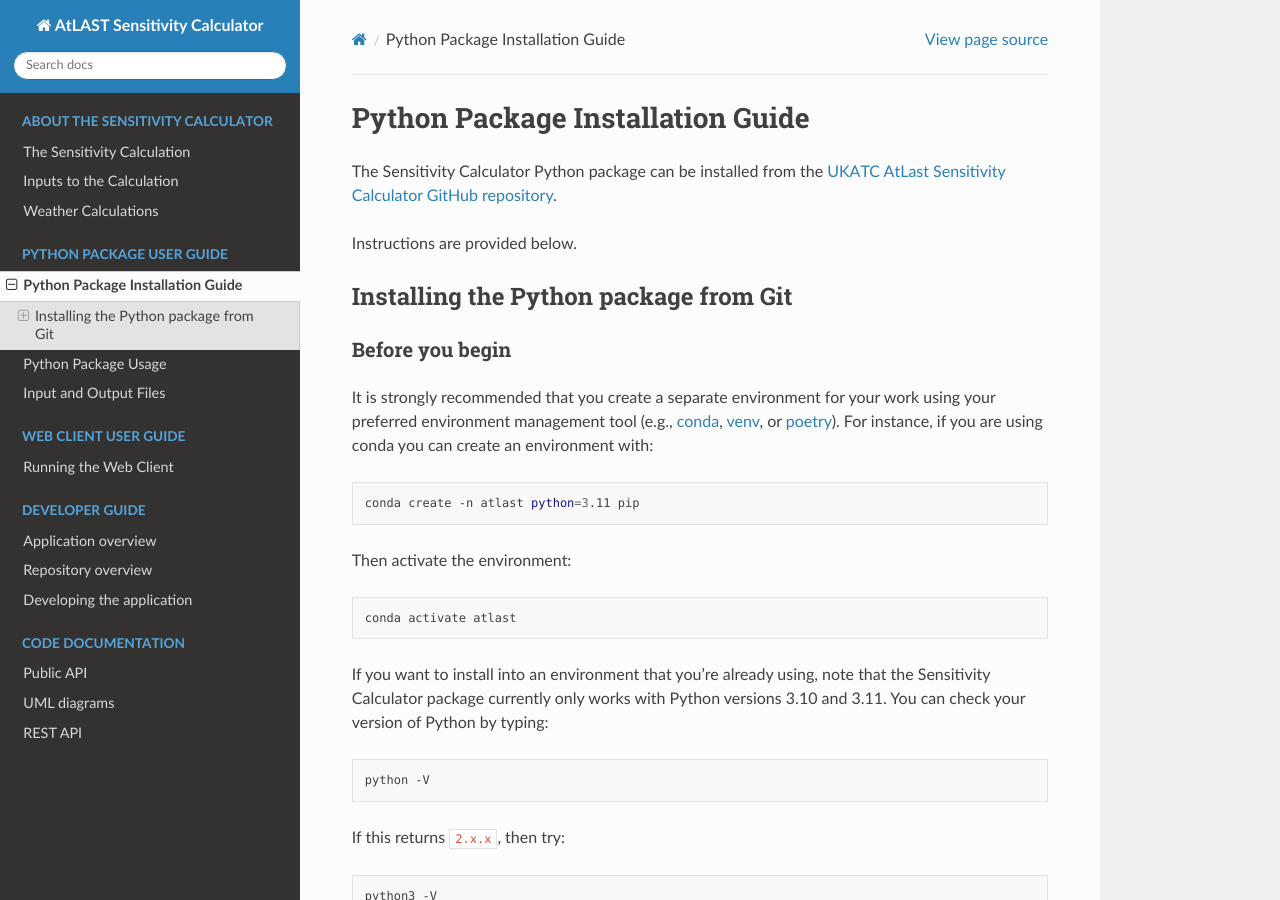
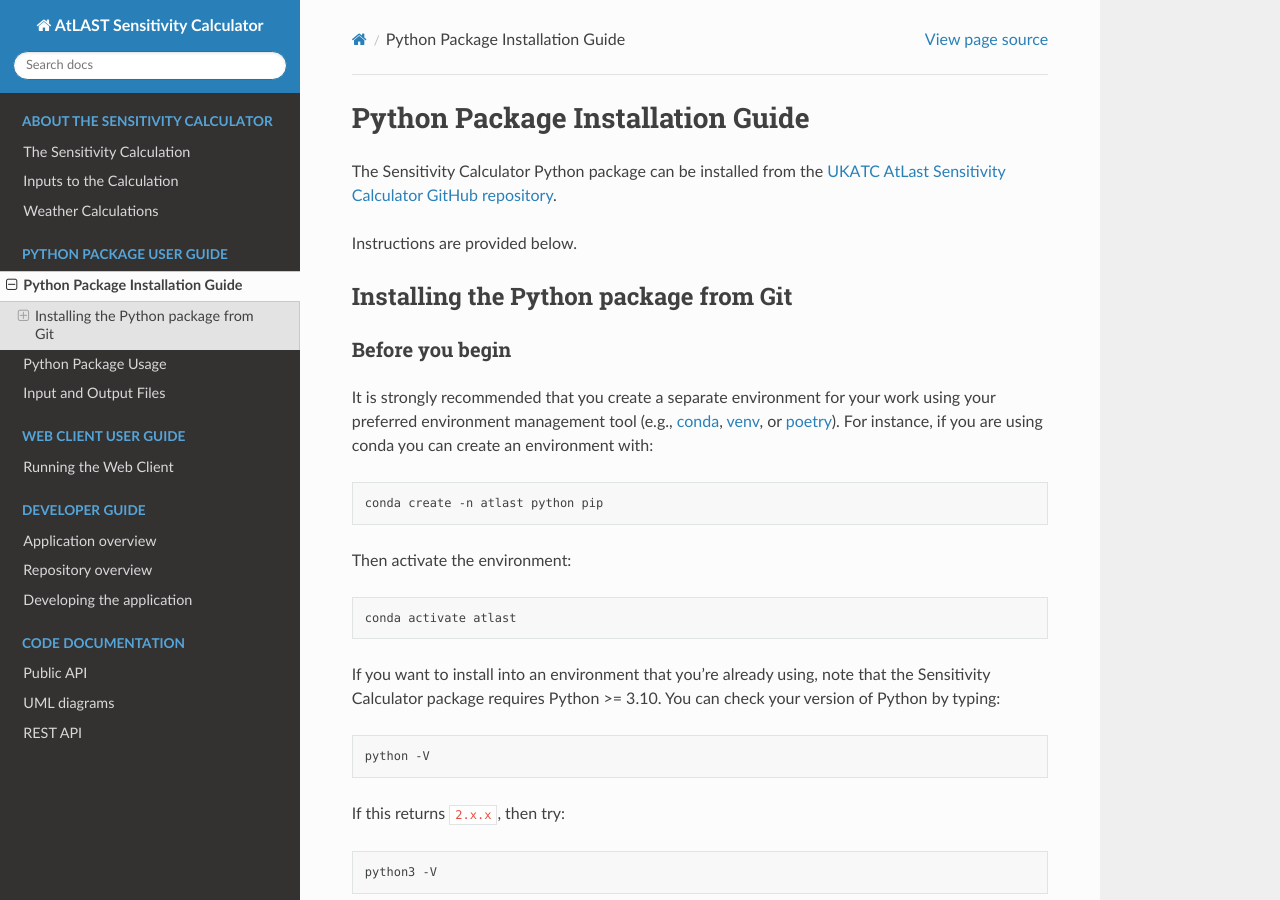
Before and after one commit to ukatc/AtLAST_sensitivity_calculator, a Sphinx documentation site: the page built from docs/source/user_guide/python_package_installation.rst, in a window 1280 px wide and 900 px high. Built offline with Sphinx 7.4.7 and the Read the Docs theme 2.0.0, drawn with Linux system fonts in a browser that asks for light colours.

Commit message:
Update docs to reflect the fact that the calculator should now work with Python 3.12.

```diff
--- a/docs/source/user_guide/python_package_installation.rst
+++ b/docs/source/user_guide/python_package_installation.rst
@@ -23,7 +23,7 @@ environment with:
 .. code-block:: bash
 
 
-   conda create -n atlast python=3.11 pip
+   conda create -n atlast python pip
 
 
 Then activate the environment:
@@ -34,7 +34,7 @@ Then activate the environment:
 
 
 If you want to install into an environment that you're already using, note that the Sensitivity Calculator
-package currently only works with Python versions 3.10 and 3.11. You can check your version of Python by
+package requires Python >= 3.10. You can check your version of Python by
 typing:
 
 .. code-block:: bash
```
